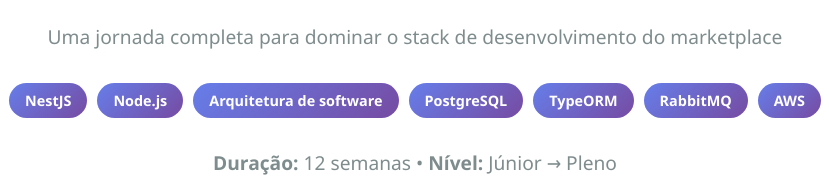
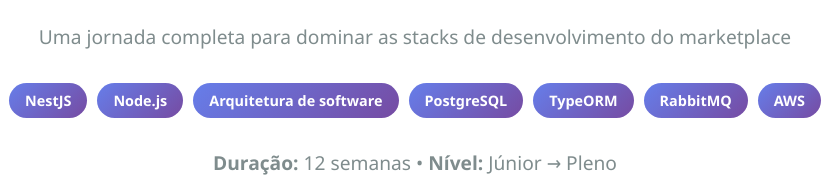
Before and after one commit to douglasbacelar/Mentoria, a plain HTML site: page index.html in a window 1280 px wide. Shown: the part 311-503 px from the top of the page, 225-1054 px from the left. Drawn offline with Linux system fonts and the light colour scheme.

Commit message:
Ajustes no template

```diff
--- a/index.html
+++ b/index.html
@@ -280,7 +280,7 @@
         <div class="slide active intro-slide">
             <h1>🚀 Plano de Mentoria</h1>
             <h2>Desenvolvimento Backend</h2>
-            <p>Uma jornada completa para dominar o stack de desenvolvimento do marketplace</p>
+            <p>Uma jornada completa para dominar as stacks de desenvolvimento do marketplace</p>
 
             <div class="tech-badges">
                 <span class="tech-badge">NestJS</span>
```
